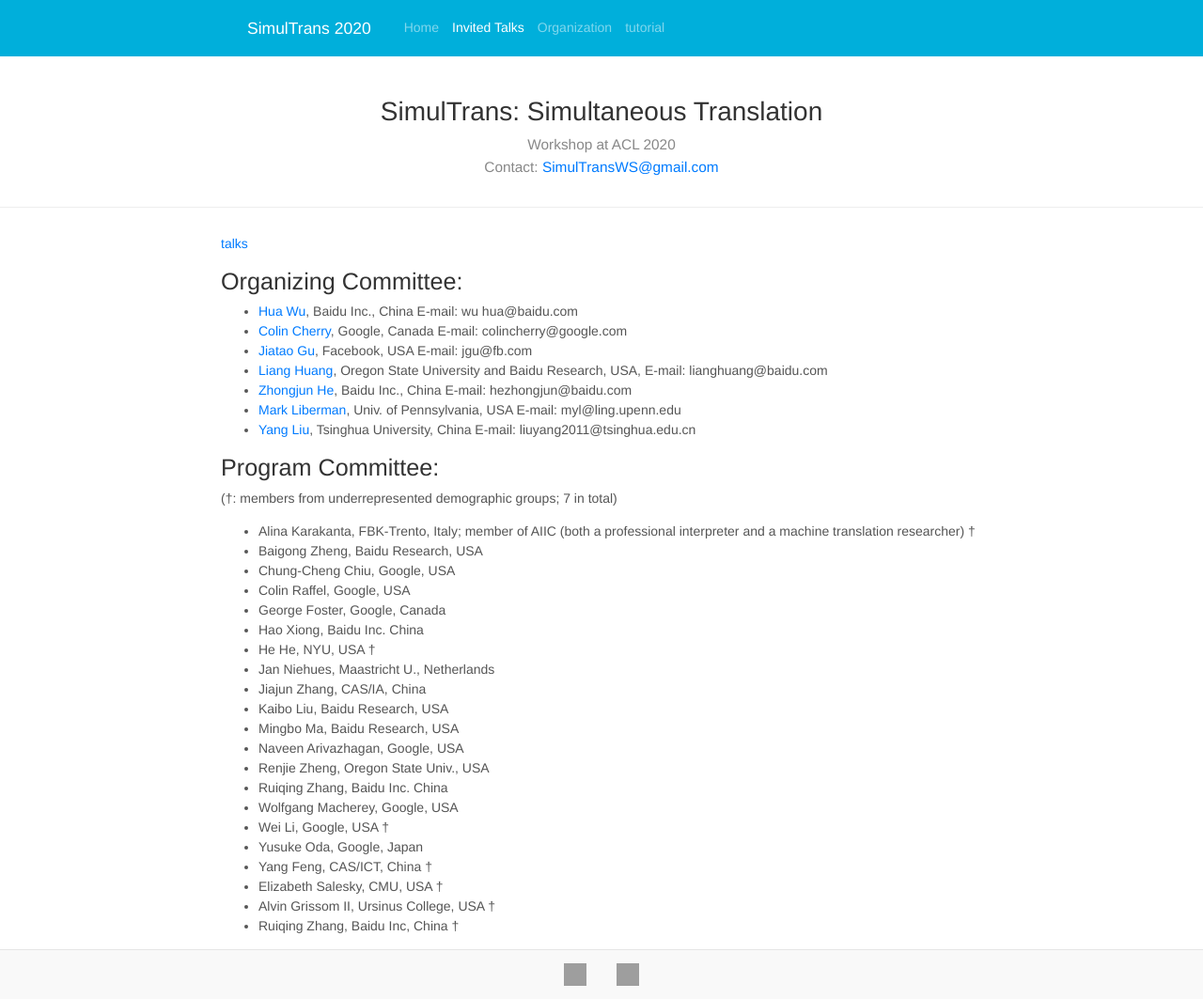
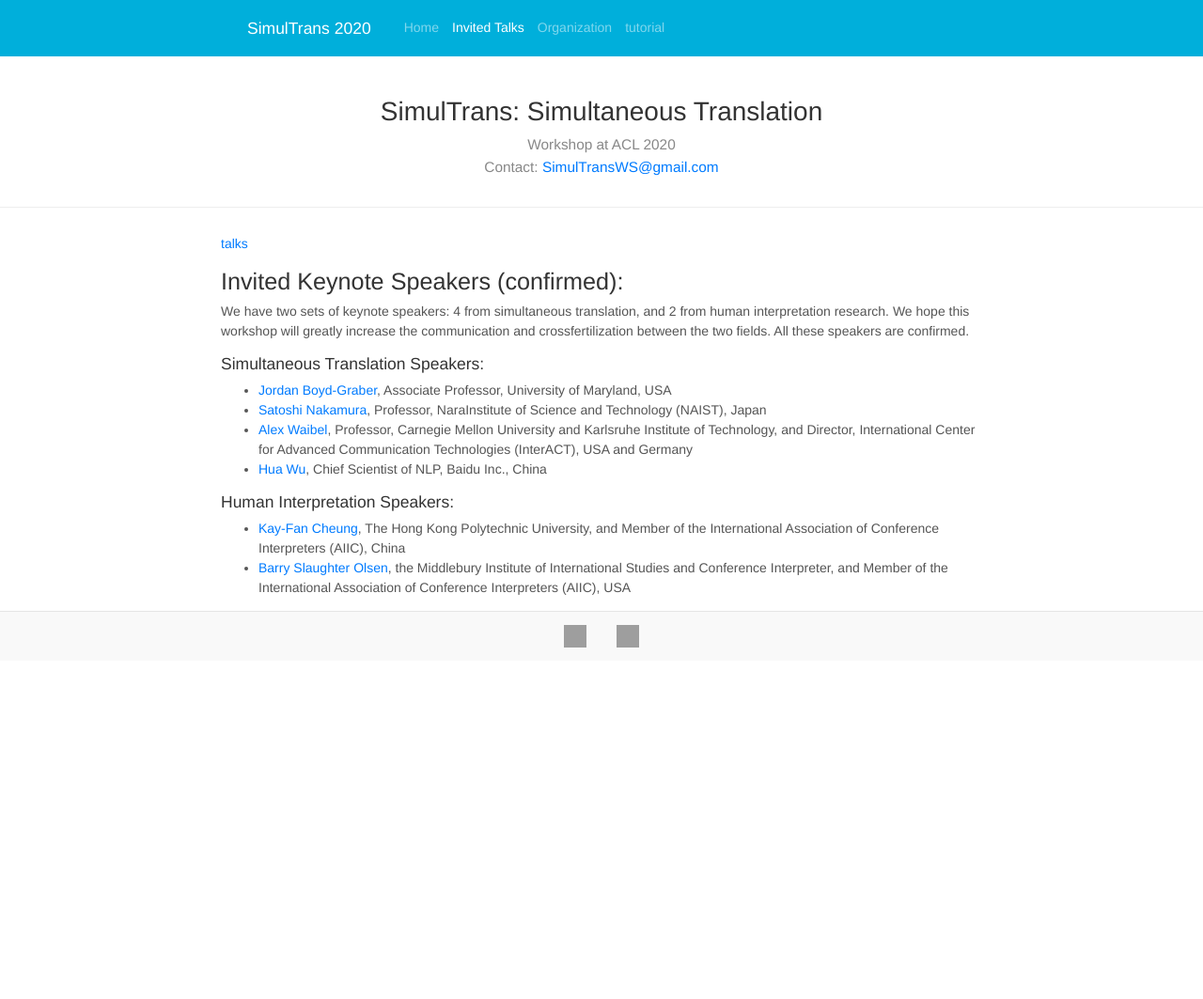
Before and after one commit to SimulTrans-workshop/SimulTrans-workshop.github.io, a Jekyll site: the page built from talks.md, in a window 1280 px wide. Shown: the whole page at 94% size. Built offline with Jekyll 4.4.1, drawn with Linux system fonts in a browser that asks for light colours; nearby versions of some CDN libraries; after the commit the page ends 900 px from its top, so only the background shows below that; grey boxes are pictures that could not be loaded.

```diff
--- a/_config.yml
+++ b/_config.yml
@@ -3,7 +3,7 @@
 host: 0.0.0.0
 safe: false
 
-exclude: [README.md, .gitignore]
+exclude: [README.md, .gitignore, sp, tmparchive, LICENSE]
 timezone: null
 lsi: false
 markdown: kramdown
--- a/_layouts/main-anchor.html
+++ b/_layouts/main-anchor.html
@@ -35,20 +35,22 @@
                 <ul class="navbar-nav mr-auto">
                     {% assign sorted_pages = site.pages | sort:"order" | where:"collection","pages_2020" %}
                     {% for p in sorted_pages %}
+                        {% if p.title == 'Home' %}{% assign p0url = p.url %}{% endif %}
+
                         {% if p.title == page.title %}
                             <li class="nav-item active">
                         {% else %}
                             <li class="nav-item">
-                    {% endif%}
+                        {% endif %}
 
                         {% if p.title == 'tutorial' %}
                             <a class="nav-link" href="{{p.url}}">{{p.title}}</a>
                         {% else %}
-                    <a class="nav-link" href="{{sorted_pages['1'].url}}#{{p.anchor}}">{{p.title}}</a>
-                    {% endif%}
-
+                            <a class="nav-link" href="{{p0url}}#{{p.anchor}}">{{p.title}}</a>
+                        {% endif %}
                         </li>
                     {% endfor %}
+                    <!--{{sorted_pages['1'].title}} useless-->
                 </ul>
             </div>
         </nav>
--- a/talks.md
+++ b/talks.md
@@ -4,46 +4,22 @@
 anchor: invited-keynote-speakers-confirmed
 order: 2
 collection: pages_2020
-permalink: /organization
 ---
 
 [talks](#invited-keynote-speakers-confirmed)
 
-## Organizing Committee:
+## Invited Keynote Speakers (confirmed):
 
-- [Hua Wu](http://research.baidu.com/People/index-view?id=121), Baidu Inc., China E-mail: wu hua@baidu.com
-- [Colin Cherry](https://sites.google.com/site/colinacherry/), Google, Canada E-mail: colincherry@google.com
-- [Jiatao Gu](http://jiataogu.me/), Facebook, USA E-mail: jgu@fb.com
-- [Liang Huang](http://eecs.oregonstate.edu/~huanlian), Oregon State University and Baidu Research, USA, E-mail: lianghuang@baidu.com
-- [Zhongjun He](https://scholar.google.com/citations?user=a-1wSFYAAAAJ&hl=en), Baidu Inc., China E-mail: hezhongjun@baidu.com
-- [Mark Liberman](https://www.ling.upenn.edu/~myl/), Univ. of Pennsylvania, USA E-mail: myl@ling.upenn.edu
-- [Yang Liu](http://nlp.csai.tsinghua.edu.cn/~ly/), Tsinghua University, China E-mail: liuyang2011@tsinghua.edu.cn
+We have two sets of keynote speakers: 4 from simultaneous translation, and 2 from human interpretation research. We hope this workshop will greatly increase the communication and crossfertilization between the two fields. All these speakers are confirmed.
 
+##### Simultaneous Translation Speakers:
 
-## Program Committee:
+- [Jordan Boyd-Graber](http://users.umiacs.umd.edu/~jbg), Associate Professor, University of Maryland, USA
+- [Satoshi Nakamura](https://en.wikipedia.org/wiki/Satoshi_Nakamura), Professor, NaraInstitute of Science and Technology (NAIST), Japan
+- [Alex Waibel](https://www.cs.cmu.edu/~ahw/), Professor, Carnegie Mellon University and Karlsruhe Institute of Technology, and Director, International Center for Advanced Communication Technologies (InterACT), USA and Germany
+- [Hua Wu](http://research.baidu.com/People/index-view?id=121), Chief Scientist of NLP, Baidu Inc., China
 
-(†: members from underrepresented demographic groups; 7 in total)
+##### Human Interpretation Speakers:
 
-- Alina Karakanta, FBK-Trento, Italy; member of AIIC (both a professional interpreter and a machine translation researcher) †
-- Baigong Zheng, Baidu Research, USA
-- Chung-Cheng Chiu, Google, USA
-- Colin Raffel, Google, USA
-- George Foster, Google, Canada
-- Hao Xiong, Baidu Inc. China
-- He He, NYU, USA †
-- Jan Niehues, Maastricht U., Netherlands
-- Jiajun Zhang, CAS/IA, China
-- Kaibo Liu, Baidu Research, USA
-- Mingbo Ma, Baidu Research, USA
-- Naveen Arivazhagan, Google, USA
-- Renjie Zheng, Oregon State Univ., USA
-- Ruiqing Zhang, Baidu Inc. China
-- Wolfgang Macherey, Google, USA
-- Wei Li, Google, USA †
-- Yusuke Oda, Google, Japan
-- Yang Feng, CAS/ICT, China †
-- Elizabeth Salesky, CMU, USA †
-- Alvin Grissom II, Ursinus College, USA †
-- Ruiqing Zhang, Baidu Inc, China †
-
-{: .two-column}
+- [Kay-Fan Cheung](https://www.polyu.edu.hk/cbs/cts/en/people/members/58-dr-cheung-kay-fan-andrew), The Hong Kong Polytechnic University, and Member of the International Association of Conference Interpreters (AIIC), China
+- [Barry Slaughter Olsen](https://www.middlebury.edu/institute/people/barry-slaughter-olsen), the Middlebury Institute of International Studies and Conference Interpreter, and Member of the International Association of Conference Interpreters (AIIC), USA
```
Also changed, not shown: organization.md (+0 -1 lines). Lines whose indentation alone changed are shown as unchanged.
